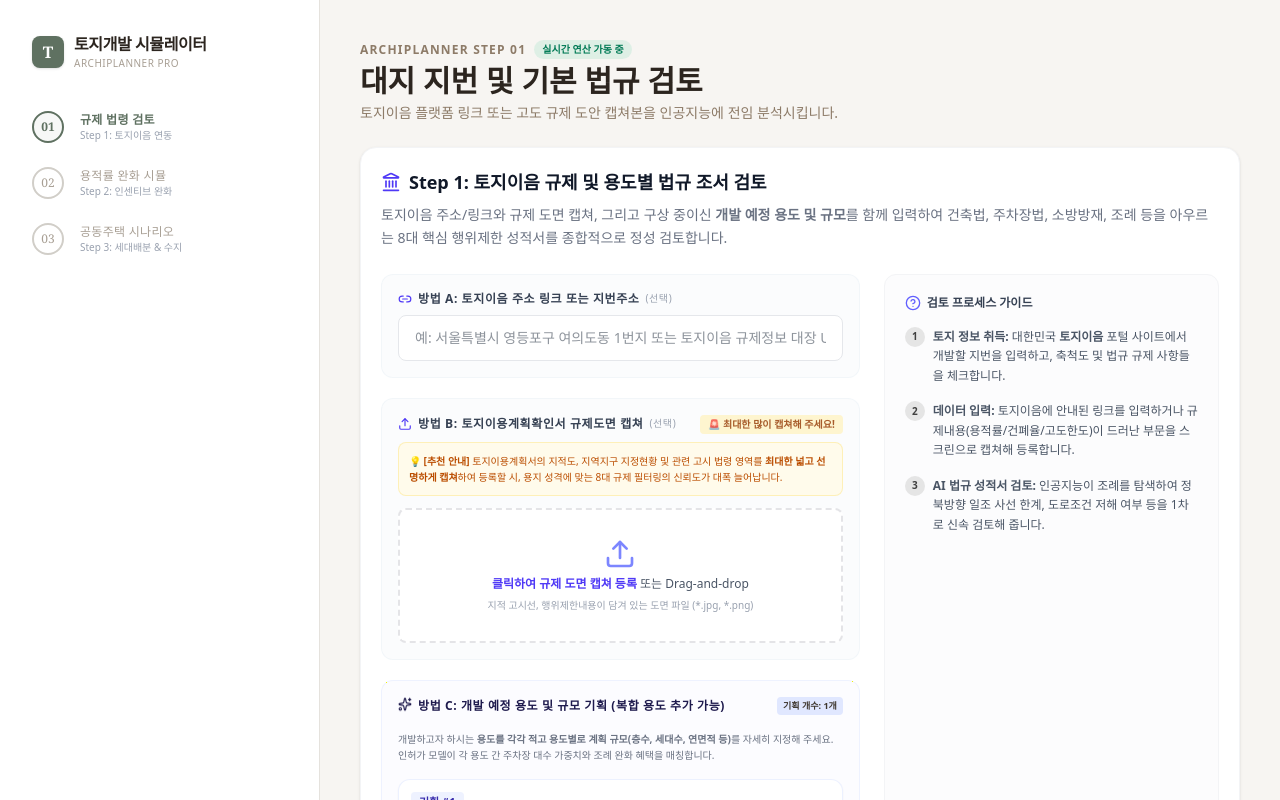
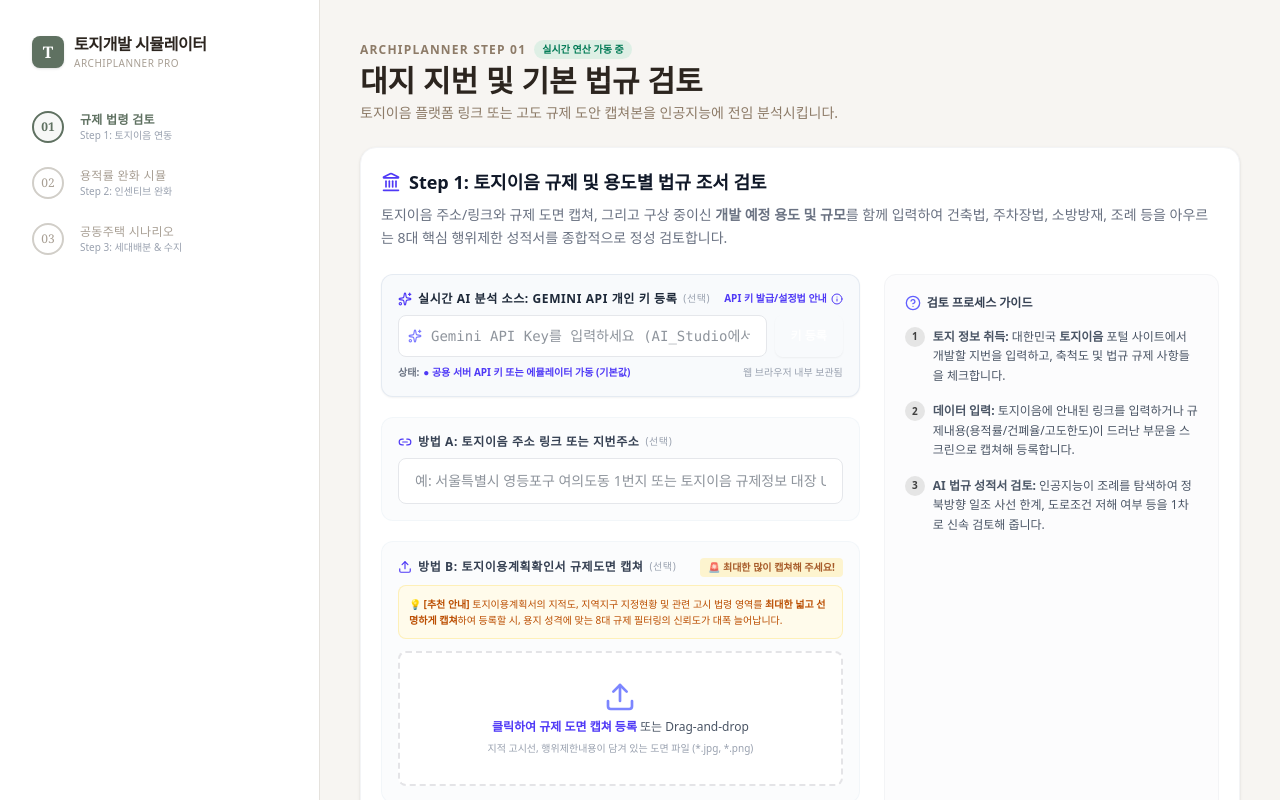
Before and after one commit to cutae23/AILand, a React (Vite) app: page / in a window 1280 px wide. Shown: the top 800 px of the page. Built offline with nearby package versions, Linux system fonts and the light colour scheme.

Commit message:
feat(api): support custom Gemini API keys
Allow users to provide their own Gemini API keys via local storage for regulatory analysis requests to bypass server-side key limitations.

```diff
--- a/src/components/Step1Regulatory.tsx
+++ b/src/components/Step1Regulatory.tsx
@@ -25,6 +25,32 @@ export default function Step1Regulatory({ onAnalysisComplete, savedAnalysis }: S
   const [analysisResult, setAnalysisResult] = useState<LandRegulatoryAnalysis | null>(savedAnalysis);
   const [filterStatus, setFilterStatus] = useState<string>('all');
   const [filterCategory, setFilterCategory] = useState<string>('all');
+
+  // Custom Gemini API Key State & Storage
+  const [customApiKey, setCustomApiKey] = useState<string>(() => {
+    return localStorage.getItem('user_gemini_api_key') || '';
+  });
+  const [isApiKeySaved, setIsApiKeySaved] = useState<boolean>(() => {
+    return !!localStorage.getItem('user_gemini_api_key');
+  });
+  const [showKeyInstructions, setShowKeyInstructions] = useState<boolean>(false);
+
+  const handleSaveApiKey = (key: string) => {
+    const trimmed = key.trim();
+    if (trimmed) {
+      localStorage.setItem('user_gemini_api_key', trimmed);
+      setIsApiKeySaved(true);
+    } else {
+      localStorage.removeItem('user_gemini_api_key');
+      setIsApiKeySaved(false);
+    }
+  };
+
+  const handleClearApiKey = () => {
+    localStorage.removeItem('user_gemini_api_key');
+    setCustomApiKey('');
+    setIsApiKeySaved(false);
+  };
 
   // Method C: Expected land usage & development scale inputs (Multi-usage list)
   interface UsageScaleItem {
@@ -90,9 +116,13 @@ export default function Step1Regulatory({ onAnalysisComplete, savedAnalysis }: S
     setChatError(null);
 
     try {
+      const savedApiKey = localStorage.getItem('user_gemini_api_key') || '';
       const response = await fetch('/api/ask-legal', {
         method: 'POST',
-        headers: { 'Content-Type': 'application/json' },
+        headers: {
+          'Content-Type': 'application/json',
+          ...(savedApiKey ? { 'x-gemini-key': savedApiKey } : {})
+        },
         body: JSON.stringify({
           question: questionText,
           landContext: analysisResult,
@@ -229,13 +259,17 @@ export default function Step1Regulatory({ onAnalysisComplete, savedAnalysis }: S
         await new Promise(resolve => setTimeout(resolve, i === 3 ? 1200 : 700));
       }
 
+      const savedApiKey = localStorage.getItem('user_gemini_api_key') || '';
       const response = await fetch('/api/analyze', {
         method: 'POST',
-        headers: { 'Content-Type': 'application/json' },
+        headers: {
+          'Content-Type': 'application/json',
+          ...(savedApiKey ? { 'x-gemini-key': savedApiKey } : {})
+        },
         body: JSON.stringify({
           eumLink: customerLink,
           screenshot: imagePreview,
-          sampleLandId: selectedSampleId || null,
+          sampleLandId: null,
           usageScaleList: usageScaleList
         })
       });
@@ -281,6 +315,119 @@ export default function Step1Regulatory({ onAnalysisComplete, savedAnalysis }: S
           <div className="grid grid-cols-1 lg:grid-cols-12 gap-6">
             {/* Left Input Fields */}
             <div className="lg:col-span-12 xl:col-span-7 space-y-5">
+
+              {/* Gemini API Key Registration & Settings block */}
+              <div className="bg-slate-50 p-4 rounded-xl border border-slate-200/80 shadow-xs">
+                <div className="flex items-center justify-between mb-2">
+                  <label className="block text-xs font-bold text-gray-800 uppercase tracking-wider flex items-center gap-1.5">
+                    <Sparkles className="w-3.5 h-3.5 text-indigo-600" />
+                    실시간 AI 분석 소스: Gemini API 개인 키 등록 <span className="text-gray-400 text-[10px] font-normal">(선택)</span>
+                  </label>
+                  <button
+                    type="button"
+                    onClick={() => setShowKeyInstructions(!showKeyInstructions)}
+                    className="text-[10px] text-indigo-600 hover:text-indigo-800 font-semibold flex items-center gap-1 cursor-pointer"
+                  >
+                    <span>{showKeyInstructions ? '가이드 닫기' : 'API 키 발급/설정법 안내'}</span>
+                    <Info className="w-3 h-3" />
+                  </button>
+                </div>
+
+                {/* Guide Container */}
+                <AnimatePresence>
+                  {showKeyInstructions && (
+                    <motion.div
+                      initial={{ opacity: 0, height: 0 }}
+                      animate={{ opacity: 1, height: 'auto' }}
+                      exit={{ opacity: 0, height: 0 }}
+                      className="overflow-hidden mb-3 text-xs text-gray-600 bg-indigo-50/50 p-3.5 rounded-lg border border-indigo-100/50 space-y-1.5 leading-relaxed font-sans"
+                    >
+                      <h4 className="font-bold text-gray-900 flex items-center gap-1 text-[11px]">
+                        🔑 Gemini API 키 발급 및 서비스 고정 설정법:
+                      </h4>
+                      <ol className="list-decimal list-inside space-y-1 text-[11px] text-gray-600">
+                        <li>
+                          <strong>무료 발급:</strong> 공식 사이트인{' '}
+                          <a
+                            href="https://aistudio.google.com/"
+                            target="_blank"
+                            rel="noopener noreferrer"
+                            className="text-indigo-650 hover:underline inline-flex items-center gap-0.5 font-bold"
+                          >
+                            Google AI Studio (aistudio.google.com)
+                          </a>
+                          에 방문하여 Google 계정으로 로그인 후 [Get API key] 버튼을 눌러 즉시 키를 생성할 수 있습니다.
+                        </li>
+                        <li>
+                          <strong>개인키 직접 등록:</strong> 아래 입력란에 발급받은 키를 등록하여 브라우저에 저장하면, 서버의 공용 일일 트래픽 한계에 영향받지 않고 회원 고유의 속도로 무제한 분석이 실행됩니다. (브라우저 로컬 저장소에만 안전 보관됨)
+                        </li>
+                        <li>
+                          <strong>영구 고정 방법 (서버 기본값):</strong> 프로젝트 루트 디렉토리의{' '}
+                          <code className="bg-gray-100 px-1 py-0.5 rounded text-rose-600 font-mono text-[10px]">.env</code>{' '}
+                          또는{' '}
+                          <code className="bg-gray-100 px-1 py-0.5 rounded text-rose-600 font-mono text-[10px]">.env.example</code>{' '}
+                          파일 내에 <code className="bg-gray-100 px-1 py-0.5 rounded font-mono text-[10px]">GEMINI_API_KEY=내_발급_키</code> 형식으로 환경변수를 지정하면 수동 입력 없이 전 사용자에게도 항시 고성능 AI 모드가 가동됩니다.
+                        </li>
+                      </ol>
+                    </motion.div>
+                  )}
+                </AnimatePresence>
+
+                <div className="flex gap-2">
+                  <div className="relative flex-1">
+                    <input
+                      type="password"
+                      placeholder={
+                        isApiKeySaved
+                          ? '••••••••••••••••••••••••••••••••••••'
+                          : 'Gemini API Key를 입력하세요 (AI_Studio에서 발급받은 AIzaSy...)'
+                      }
+                      value={customApiKey}
+                      onChange={(e) => {
+                        setCustomApiKey(e.target.value);
+                        if (isApiKeySaved) setIsApiKeySaved(false); // input touched, reset saved state until clicked save
+                      }}
+                      className="w-full text-xs sm:text-sm pl-8 pr-4 py-2.5 rounded-lg border border-gray-200 focus:outline-none focus:ring-2 focus:ring-indigo-500/10 focus:border-indigo-500 text-gray-800 bg-white font-mono"
+                    />
+                    <div className="absolute left-2.5 top-3.5 text-indigo-500">
+                      <Sparkles className="w-3.5 h-3.5 animate-pulse" />
+                    </div>
+                  </div>
+                  {isApiKeySaved ? (
+                    <button
+                      type="button"
+                      onClick={handleClearApiKey}
+                      className="px-3 py-2 bg-rose-50 hover:bg-rose-100 text-rose-700 text-xs font-semibold rounded-lg border border-rose-200 hover:border-rose-300 transition shrink-0 cursor-pointer"
+                    >
+                      지우기
+                    </button>
+                  ) : (
+                    <button
+                      type="button"
+                      onClick={() => handleSaveApiKey(customApiKey)}
+                      className="px-4 py-2 bg-indigo-650 hover:bg-indigo-700 text-white text-xs font-bold rounded-lg transition shrink-0 shadow-xs cursor-pointer"
+                    >
+                      키 등록
+                    </button>
+                  )}
+                </div>
+
+                <div className="mt-2 flex items-center justify-between text-[10px]">
+                  <span className="text-gray-500 font-semibold flex items-center gap-1">
+                    상태:{' '}
+                    {isApiKeySaved ? (
+                      <span className="text-emerald-600 font-bold flex items-center gap-0.5">
+                        ● 개인 API 키 등록완료 (우선 적용)
+                      </span>
+                    ) : (
+                      <span className="text-indigo-600 font-bold flex items-center gap-0.5">
+                        ● 공용 서버 API 키 또는 에뮬레이터 가동 (기본값)
+                      </span>
+                    )}
+                  </span>
+                  <span className="text-gray-400 font-normal">웹 브라우저 내부 보관됨</span>
+                </div>
+              </div>
 
               {/* Method A: Custom Portal Link / Address */}
               <div className="bg-slate-50/50 p-4 rounded-xl border border-slate-100/80">
@@ -524,15 +671,6 @@ export default function Step1Regulatory({ onAnalysisComplete, savedAnalysis }: S
                   </div>
                 </div>
               </div>
-
-              {selectedSampleId && (
-                <div className="mt-6 p-3.5 bg-indigo-50/50 rounded-lg text-xs leading-relaxed text-indigo-900 border border-indigo-100">
-                  <span className="font-semibold text-indigo-700">선택된 대지 정보:</span>
-                  <p className="mt-1 text-gray-600 font-normal">
-                    {SAMPLE_LANDS.find(l => l.id === selectedSampleId)?.description}
-                  </p>
-                </div>
-              )}
             </div>
           </div>
         ) : (
@@ -551,14 +689,22 @@ export default function Step1Regulatory({ onAnalysisComplete, savedAnalysis }: S
                   {analysisResult.address}
                 </h3>
               </div>
-              <div className="flex items-center gap-2">
+              <div className="flex flex-wrap items-center gap-2">
+                <button
+                  type="button"
+                  onClick={() => setAnalysisResult(null)}
+                  className="px-3 py-1.5 bg-indigo-600 hover:bg-indigo-500 rounded-lg text-xs font-bold text-white transition flex items-center gap-1.5 shadow-sm"
+                >
+                  <Sparkles className="w-3.5 h-3.5" />
+                  기획안 수정 및 재검토
+                </button>
                 <button
                   type="button"
                   onClick={handleReset}
-                  className="px-3 py-1.5 bg-gray-800 hover:bg-gray-700 rounded-lg text-xs font-semibold text-gray-300 hover:text-white transition flex items-center gap-1"
+                  className="px-3 py-1.5 bg-gray-800 hover:bg-gray-700 rounded-lg text-xs font-semibold text-gray-300 hover:text-white transition flex items-center gap-1 border border-gray-700"
                 >
                   <RefreshCw className="w-3 h-3" />
-                  다시 분석하기
+                  새 대지 (전체 초기화)
                 </button>
               </div>
             </div>
```
Also changed, not shown: server.ts (+15 -16 lines).
